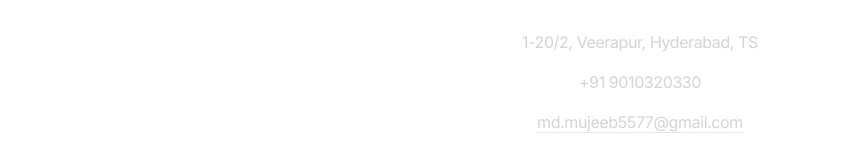
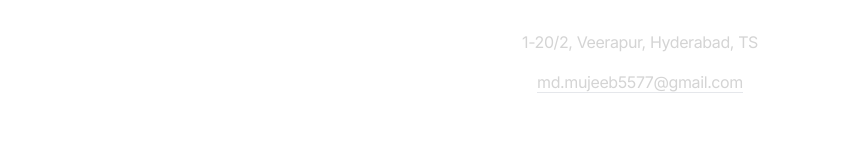
Before and after one commit to Mujeeb-MB/mb-portfolio, a React (Vite) app: page / in a window 1280 px wide. Shown: the part 3450-3610 px from the top of the page, without its empty margins (0-860 px from the left). Built offline with nearby package versions, Linux system fonts and the light colour scheme.

Commit message:
removed contact

```diff
--- a/src/components/Contact.jsx
+++ b/src/components/Contact.jsx
@@ -22,14 +22,14 @@ const Contact = () => {
         >
           {CONTACT.address}
         </motion.p>
-        <motion.p
+        {/* <motion.p
           whileInView={{ opacity: 1, x: 0 }}
           initial={{ opacity: 0, x: 100 }}
           transition={{ duration: 1 }}
           className="my-4"
         >
           {CONTACT.phoneNo}
-        </motion.p>
+        </motion.p> */}
         <a href="#" className="border-b">
           {CONTACT.email}
         </a>
```
